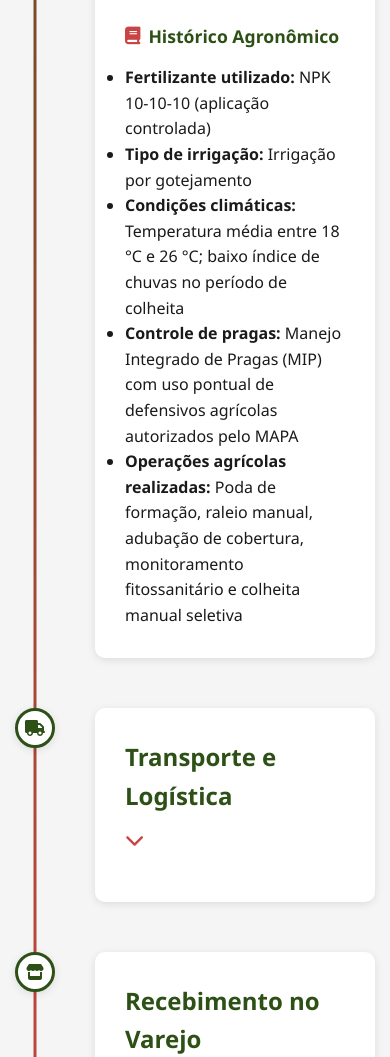
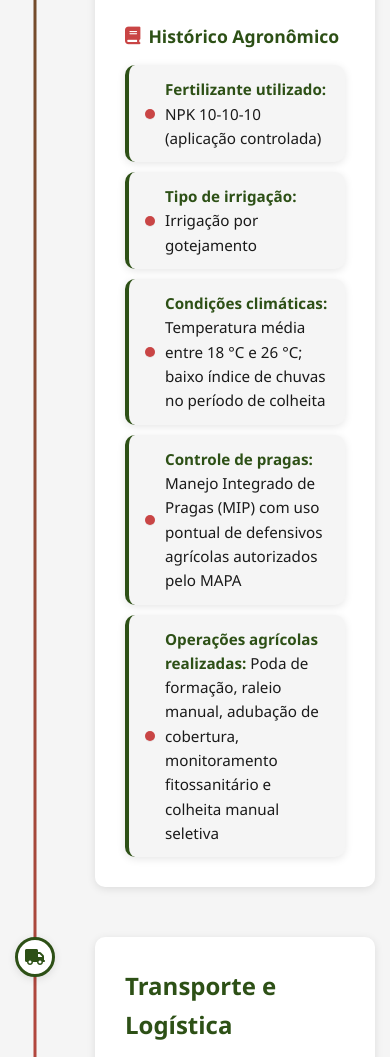
Before and after one commit to jaojogadez/macanobre, a website: page index.html in a window 390 px wide. Shown: the part 3881-4938 px from the top of the page. Drawn offline with Linux system fonts and the light colour scheme.

Commit message:
Estilizar .agro-list: layout, bullets, hover e responsividade

```diff
--- a/src/styles/style.css
+++ b/src/styles/style.css
@@ -605,6 +605,54 @@ body {
     font-weight: bold;
 }
 
+/* Estilos para o Histórico Agronômico dentro da timeline (.
+   Aplicado a .agro-list e seus itens para melhor legibilidade) */
+.agro-list {
+    list-style: none;
+    margin: 10px 0 0 0;
+    padding: 0;
+    display: flex;
+    flex-direction: column;
+    gap: 10px;
+}
+.agro-list li {
+    background-color: var(--color-gray-light);
+    padding: 12px 16px 12px 44px;
+    border-radius: 10px;
+    border-left: 4px solid var(--color-primary-green);
+    position: relative;
+    color: var(--color-dark);
+    box-shadow: var(--shadow-light);
+    transition: transform 0.18s ease, box-shadow 0.18s ease;
+}
+.agro-list li::before {
+    content: '';
+    position: absolute;
+    left: 16px;
+    top: 50%;
+    transform: translateY(-50%);
+    width: 10px;
+    height: 10px;
+    border-radius: 50%;
+    background: var(--color-accent-red);
+    box-shadow: 0 1px 0 rgba(0,0,0,0.06);
+}
+.agro-list li strong {
+    color: var(--color-primary-green);
+    font-weight: 700;
+}
+.agro-list li:hover {
+    transform: translateY(-3px);
+    box-shadow: var(--shadow-medium);
+}
+
+@media (max-width: 480px) {
+    .agro-list li {
+        padding-left: 36px;
+        font-size: 0.95rem;
+    }
+}
+
 .responsible {
     background-color: var(--color-gray-light);
     padding: 15px;
```
